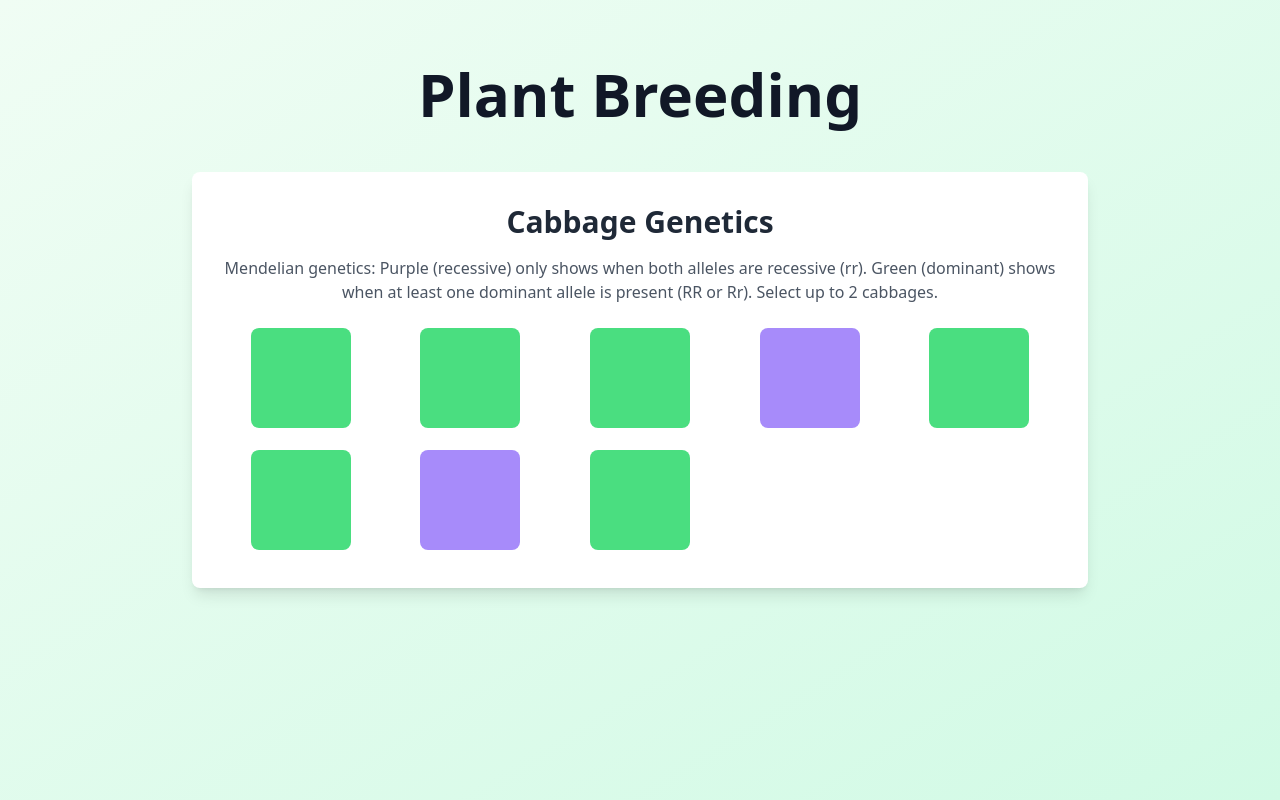
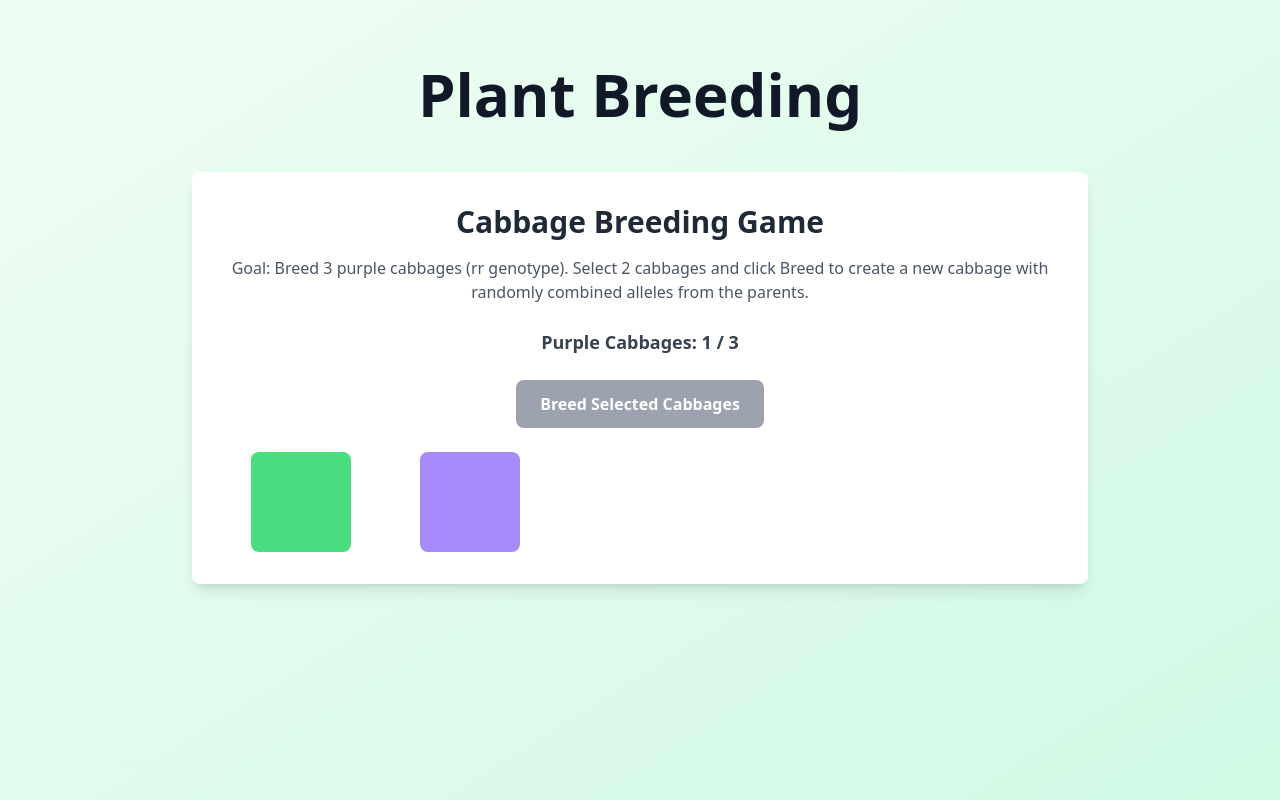
Before and after one commit to BeksOmega/plant-breeding, a Next.js app: page / in a window 1280 px wide. Built offline with nearby package versions, Linux system fonts and the light colour scheme.

Commit message:
feat: make it actually a game kind of

```diff
--- a/app/components/PlantCollection.tsx
+++ b/app/components/PlantCollection.tsx
@@ -9,6 +9,8 @@ interface SelectableItem {
 interface PlantCollectionProps<T extends SelectableItem> {
   items: T[];
   maxSelected?: number;
+  selectedIds?: string[];
+  onSelectionChange?: (selectedIds: string[]) => void;
   renderItem: (
     item: T,
     isSelected: boolean,
@@ -19,12 +21,18 @@ interface PlantCollectionProps<T extends SelectableItem> {
 export default function PlantCollection<T extends SelectableItem>({
   items,
   maxSelected = Infinity,
+  selectedIds: controlledSelectedIds,
+  onSelectionChange,
   renderItem,
 }: PlantCollectionProps<T>) {
-  const [selectedIds, setSelectedIds] = useState<string[]>([]);
+  const [internalSelectedIds, setInternalSelectedIds] = useState<string[]>([]);
+  const selectedIds =
+    controlledSelectedIds !== undefined
+      ? controlledSelectedIds
+      : internalSelectedIds;
 
   const handleItemSelect = (itemId: string, selected: boolean) => {
-    setSelectedIds((prev) => {
+    const getNewSelection = (prev: string[]): string[] => {
       if (selected) {
         // If selecting and we're at max, remove the first selected
         if (prev.length >= maxSelected) {
@@ -35,7 +43,20 @@ export default function PlantCollection<T extends SelectableItem>({
         // If deselecting, remove from the array
         return prev.filter((id) => id !== itemId);
       }
-    });
+    };
+
+    if (controlledSelectedIds !== undefined) {
+      // Controlled mode - call the callback
+      const newSelection = getNewSelection(selectedIds);
+      onSelectionChange?.(newSelection);
+    } else {
+      // Uncontrolled mode - update internal state
+      setInternalSelectedIds((prev) => {
+        const newSelection = getNewSelection(prev);
+        onSelectionChange?.(newSelection);
+        return newSelection;
+      });
+    }
   };
 
   return (
--- a/app/page.tsx
+++ b/app/page.tsx
@@ -1,34 +1,55 @@
 "use client";
 
-import Plant from "./components/Plant";
+import { useState, useMemo } from "react";
 import PlantCollection from "./components/PlantCollection";
 import Cabbage from "./components/Cabbage";
-import { PlantGenetics } from "./types/genetics";
+import {
+  PlantGenetics,
+  breed,
+  countPurpleCabbages,
+  getGenotype,
+} from "./types/genetics";
+
+interface CabbageData {
+  id: string;
+  genetics: PlantGenetics;
+}
+
+const TARGET_PURPLE_COUNT = 3;
 
 export default function Home() {
-  const samplePlants = [
-    { id: "1", color: "#4ade80" },
-    { id: "2", color: "#60a5fa" },
-    { id: "3", color: "#f472b6" },
-    { id: "4", color: "#fbbf24" },
-    { id: "5", color: "#a78bfa" },
-    { id: "6", color: "#34d399" },
-    { id: "7", color: "#f87171" },
-    { id: "8", color: "#fb923c" },
-    { id: "9", color: "#c084fc" },
-    { id: "10", color: "#22d3ee" },
-  ];
+  // Start with one RR cabbage and one rr cabbage
+  const [cabbages, setCabbages] = useState<CabbageData[]>([
+    { id: "c1", genetics: { allele1: false, allele2: false } }, // RR
+    { id: "c2", genetics: { allele1: true, allele2: true } }, // rr
+  ]);
 
-  const sampleCabbages = [
-    { id: "c1", genetics: { allele1: false, allele2: false } }, // RR
-    { id: "c2", genetics: { allele1: false, allele2: true } }, // Rr
-    { id: "c3", genetics: { allele1: true, allele2: false } }, // rR
-    { id: "c4", genetics: { allele1: true, allele2: true } }, // rr
-    { id: "c5", genetics: { allele1: false, allele2: false } }, // RR
-    { id: "c6", genetics: { allele1: false, allele2: true } }, // Rr
-    { id: "c7", genetics: { allele1: true, allele2: true } }, // rr
-    { id: "c8", genetics: { allele1: false, allele2: false } }, // RR
-  ];
+  const [selectedCabbageIds, setSelectedCabbageIds] = useState<string[]>([]);
+
+  // Count purple cabbages
+  const purpleCount = useMemo(() => countPurpleCabbages(cabbages), [cabbages]);
+
+  const hasWon = purpleCount >= TARGET_PURPLE_COUNT;
+
+  const handleBreed = () => {
+    if (selectedCabbageIds.length !== 2) return;
+
+    const parent1 = cabbages.find((c) => c.id === selectedCabbageIds[0]);
+    const parent2 = cabbages.find((c) => c.id === selectedCabbageIds[1]);
+
+    if (!parent1 || !parent2) return;
+
+    const childGenetics = breed(parent1.genetics, parent2.genetics);
+    const newCabbage: CabbageData = {
+      id: `c${Date.now()}`,
+      genetics: childGenetics,
+    };
+
+    setCabbages((prev) => [...prev, newCabbage]);
+    setSelectedCabbageIds([]);
+  };
+
+  const canBreed = selectedCabbageIds.length === 2;
   return (
     <main className="min-h-screen bg-gradient-to-br from-green-50 to-emerald-100">
       <div className="container mx-auto px-4 py-16">
@@ -37,27 +58,67 @@ export default function Home() {
             Plant Breeding
           </h1>
 
-          {/* Cabbage Genetics Demo */}
+          {/* Breeding Game */}
           <div className="bg-white rounded-lg shadow-lg p-8 mt-12 mb-12">
             <h2 className="text-3xl font-semibold text-gray-800 mb-4">
-              Cabbage Genetics
+              Cabbage Breeding Game
             </h2>
             <p className="text-gray-600 mb-6">
-              Mendelian genetics: Purple (recessive) only shows when both
-              alleles are recessive (rr). Green (dominant) shows when at least
-              one dominant allele is present (RR or Rr). Select up to 2
-              cabbages.
+              Goal: Breed {TARGET_PURPLE_COUNT} purple cabbages (rr genotype).
+              Select 2 cabbages and click Breed to create a new cabbage with
+              randomly combined alleles from the parents.
             </p>
+
+            {hasWon && (
+              <div className="mb-6 p-4 bg-green-100 border-2 border-green-500 rounded-lg">
+                <p className="text-2xl font-bold text-green-800">
+                  🎉 Congratulations! You've bred {purpleCount} purple cabbages!
+                </p>
+              </div>
+            )}
+
+            <div className="mb-6">
+              <p className="text-lg font-semibold text-gray-700">
+                Purple Cabbages: {purpleCount} / {TARGET_PURPLE_COUNT}
+              </p>
+            </div>
+
+            <div className="mb-6">
+              <button
+                onClick={handleBreed}
+                disabled={!canBreed}
+                className={`
+                  px-6 py-3 rounded-lg font-semibold text-white transition-all
+                  ${
+                    canBreed
+                      ? "bg-green-600 hover:bg-green-700 cursor-pointer"
+                      : "bg-gray-400 cursor-not-allowed"
+                  }
+                `}
+              >
+                Breed Selected Cabbages
+              </button>
+              {selectedCabbageIds.length > 0 && (
+                <p className="mt-2 text-sm text-gray-600">
+                  {selectedCabbageIds.length} cabbage(s) selected
+                </p>
+              )}
+            </div>
+
             <PlantCollection
-              items={sampleCabbages}
+              items={cabbages}
               maxSelected={2}
+              selectedIds={selectedCabbageIds}
+              onSelectionChange={setSelectedCabbageIds}
               renderItem={(cabbage, isSelected, onSelect) => (
+                <div className="flex flex-col items-center">
                   <Cabbage
                     genetics={cabbage.genetics}
                     size={100}
                     isSelected={isSelected}
                     onSelect={onSelect}
                   />
+                </div>
               )}
             />
           </div>
--- a/app/types/genetics.ts
+++ b/app/types/genetics.ts
@@ -26,3 +26,19 @@ export function getGenotype(genetics: PlantGenetics): string {
   const allele2Char = genetics.allele2 ? 'r' : 'R';
   return `${allele1Char}${allele2Char}`;
 }
+
+// Breed two plants by randomly selecting one allele from each parent
+export function breed(parent1: PlantGenetics, parent2: PlantGenetics): PlantGenetics {
+  // Randomly select one allele from parent1
+  const allele1 = Math.random() < 0.5 ? parent1.allele1 : parent1.allele2;
+  // Randomly select one allele from parent2
+  const allele2 = Math.random() < 0.5 ? parent2.allele1 : parent2.allele2;
+  return { allele1, allele2 };
+}
+
+// Count purple (recessive) cabbages
+export function countPurpleCabbages(cabbages: { genetics: PlantGenetics }[]): number {
+  return cabbages.filter(
+    (cabbage) => cabbage.genetics.allele1 && cabbage.genetics.allele2
+  ).length;
+}
```
Lines whose indentation alone changed are shown as unchanged.
